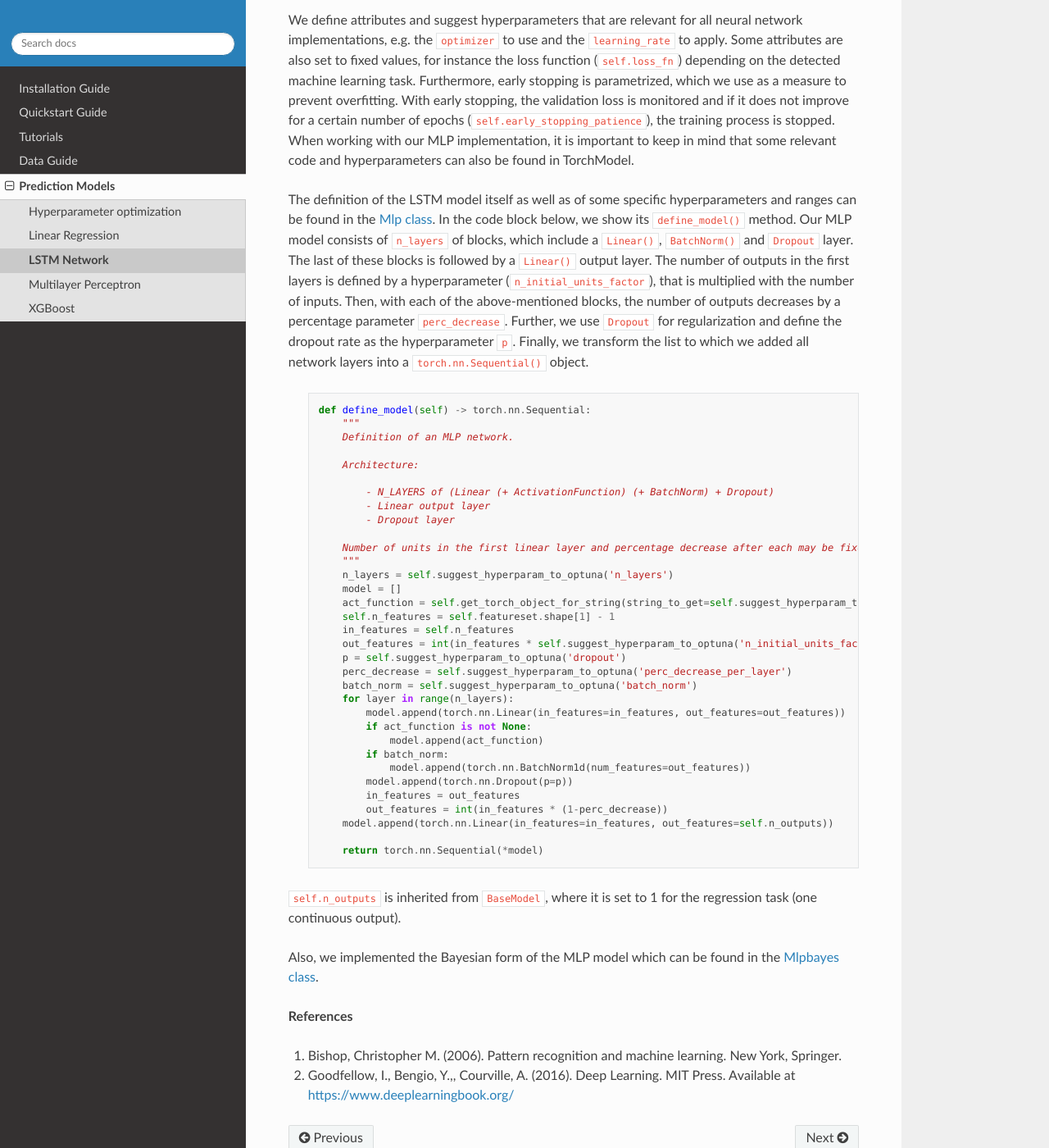
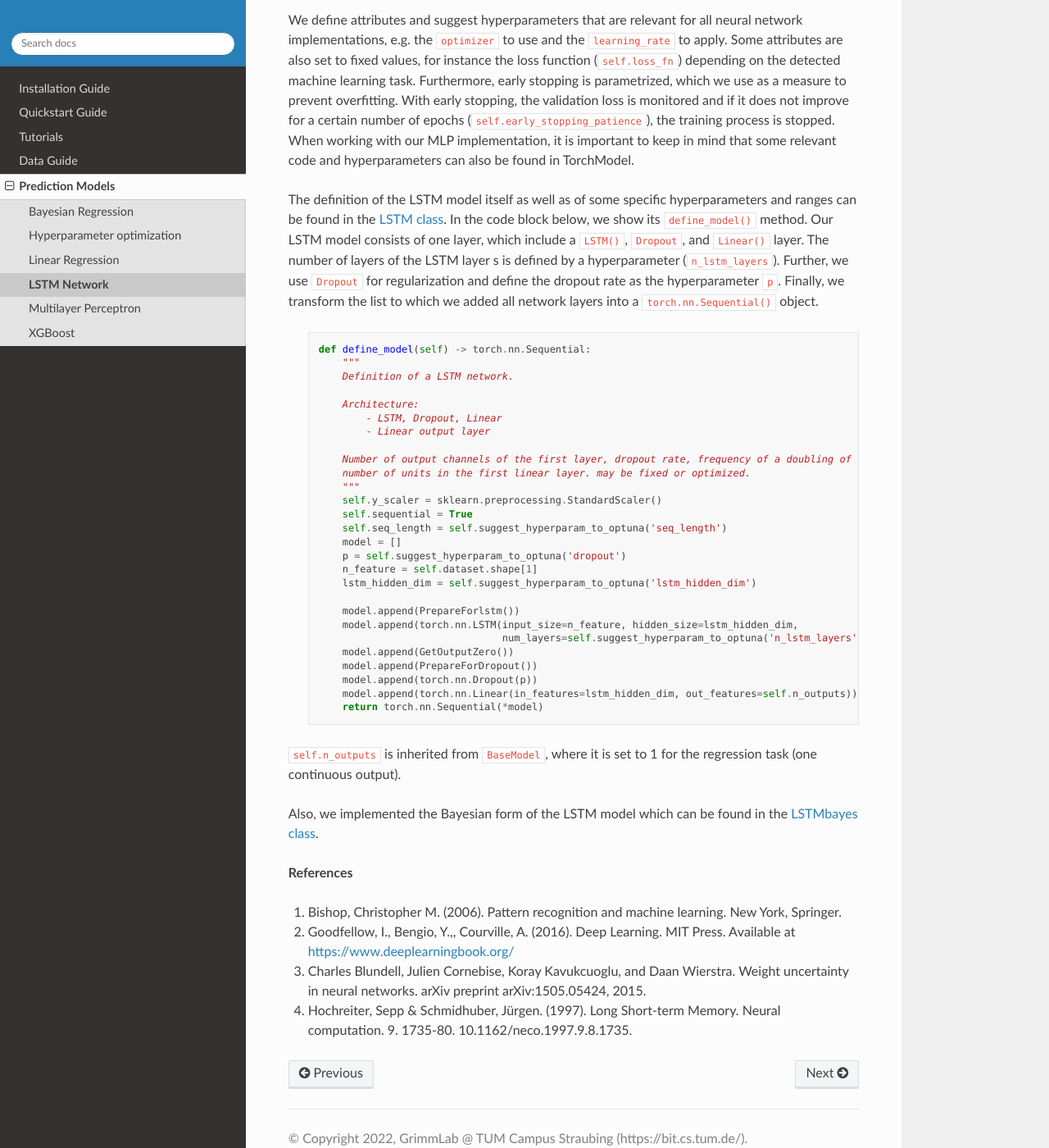
Before and after one commit to grimmlab/ForeTiS, a Sphinx documentation site: the page built from docs/source/models/lstm.rst, in a window 1280 px wide and 1400 px high, scrolled down 766 px. Shown: the whole window at 82% size. Built offline with Sphinx 7.4.7 and the Read the Docs theme 2.0.0, drawn with Linux system fonts in a browser that asks for light colours; pages that are not in the unit, such as notebooks, are missing from menus.

Commit message:
updating docs

```diff
--- a/docs/source/models/lstm.rst
+++ b/docs/source/models/lstm.rst
@@ -40,56 +40,50 @@ the validation loss is monitored and if it does not improve for a certain number
 the training process is stopped. When working with our MLP implementation, it is important to keep in mind
 that some relevant code and hyperparameters can also be found in TorchModel.
 
-The definition of the LSTM model itself as well as of some specific hyperparameters and ranges can be found in the `Mlp class <https://github.com/grimmlab/ForeTiS/blob/main/ForeTiS/model/mlp.py>`_.
-In the code block below, we show its ``define_model()`` method. Our MLP model consists of ``n_layers`` of blocks, which
-include a ``Linear()``, ``BatchNorm()`` and ``Dropout`` layer. The last of these blocks is followed by a ``Linear()`` output layer.
-The number of outputs in the first layers is defined by a hyperparameter (``n_initial_units_factor``),
-that is multiplied with the number of inputs. Then, with each of the above-mentioned blocks, the number of outputs
-decreases by a percentage parameter ``perc_decrease``.
+The definition of the LSTM model itself as well as of some specific hyperparameters and ranges can be found in the `LSTM class <https://github.com/grimmlab/ForeTiS/blob/main/ForeTiS/model/lstm.py>`_.
+In the code block below, we show its ``define_model()`` method. Our LSTM model consists of one layer, which
+include a ``LSTM()``, ``Dropout``, and ``Linear()`` layer.
+The number of layers of the LSTM layer s is defined by a hyperparameter (``n_lstm_layers``).
 Further, we use ``Dropout`` for regularization and define the dropout rate as the hyperparameter ``p``.
 Finally, we transform the list to which we added all network layers into a ``torch.nn.Sequential()`` object.
 
     .. code-block::
 
-            def define_model(self) -> torch.nn.Sequential:
-                """
-                Definition of an MLP network.
+                def define_model(self) -> torch.nn.Sequential:
+                    """
+                    Definition of a LSTM network.
 
-                Architecture:
+                    Architecture:
+                        - LSTM, Dropout, Linear
+                        - Linear output layer
 
-                    - N_LAYERS of (Linear (+ ActivationFunction) (+ BatchNorm) + Dropout)
-                    - Linear output layer
-                    - Dropout layer
+                    Number of output channels of the first layer, dropout rate, frequency of a doubling of the output channels and
+                    number of units in the first linear layer. may be fixed or optimized.
+                    """
+                    self.y_scaler = sklearn.preprocessing.StandardScaler()
+                    self.sequential = True
+                    self.seq_length = self.suggest_hyperparam_to_optuna('seq_length')
+                    model = []
+                    p = self.suggest_hyperparam_to_optuna('dropout')
+                    n_feature = self.dataset.shape[1]
+                    lstm_hidden_dim = self.suggest_hyperparam_to_optuna('lstm_hidden_dim')
 
-                Number of units in the first linear layer and percentage decrease after each may be fixed or optimized.
-                """
-                n_layers = self.suggest_hyperparam_to_optuna('n_layers')
-                model = []
-                act_function = self.get_torch_object_for_string(string_to_get=self.suggest_hyperparam_to_optuna('act_function'))
-                self.n_features = self.featureset.shape[1] - 1
-                in_features = self.n_features
-                out_features = int(in_features * self.suggest_hyperparam_to_optuna('n_initial_units_factor'))
-                p = self.suggest_hyperparam_to_optuna('dropout')
-                perc_decrease = self.suggest_hyperparam_to_optuna('perc_decrease_per_layer')
-                batch_norm = self.suggest_hyperparam_to_optuna('batch_norm')
-                for layer in range(n_layers):
-                    model.append(torch.nn.Linear(in_features=in_features, out_features=out_features))
-                    if act_function is not None:
-                        model.append(act_function)
-                    if batch_norm:
-                        model.append(torch.nn.BatchNorm1d(num_features=out_features))
-                    model.append(torch.nn.Dropout(p=p))
-                    in_features = out_features
-                    out_features = int(in_features * (1-perc_decrease))
-                model.append(torch.nn.Linear(in_features=in_features, out_features=self.n_outputs))
-
-                return torch.nn.Sequential(*model)
+                    model.append(PrepareForlstm())
+                    model.append(torch.nn.LSTM(input_size=n_feature, hidden_size=lstm_hidden_dim,
+                                               num_layers=self.suggest_hyperparam_to_optuna('n_lstm_layers'), dropout=p))
+                    model.append(GetOutputZero())
+                    model.append(PrepareForDropout())
+                    model.append(torch.nn.Dropout(p))
+                    model.append(torch.nn.Linear(in_features=lstm_hidden_dim, out_features=self.n_outputs))
+                    return torch.nn.Sequential(*model)
 
 ``self.n_outputs`` is inherited from ``BaseModel``, where it is set to 1 for the regression task (one continuous output).
 
-Also, we implemented the Bayesian form of the MLP model which can be found in the `Mlpbayes class <https://github.com/grimmlab/ForeTiS/blob/main/ForeTiS/model/mlpbayes.py>`_.
+Also, we implemented the Bayesian form of the LSTM model which can be found in the `LSTMbayes class <https://github.com/grimmlab/ForeTiS/blob/main/ForeTiS/model/lstmbayes.py>`_.
 
 **References**
 
 1. Bishop, Christopher M. (2006). Pattern recognition and machine learning. New York, Springer.
 2. Goodfellow, I., Bengio, Y.,, Courville, A. (2016). Deep Learning. MIT Press. Available at https://www.deeplearningbook.org/
+3. Charles Blundell, Julien Cornebise, Koray Kavukcuoglu, and Daan Wierstra. Weight uncertainty in neural networks. arXiv preprint arXiv:1505.05424, 2015.
+4. Hochreiter, Sepp & Schmidhuber, Jürgen. (1997). Long Short-term Memory. Neural computation. 9. 1735-80. 10.1162/neco.1997.9.8.1735.
```
Also changed, not shown: docs/source/models/bayesreg.rst (+107 -0 lines).
